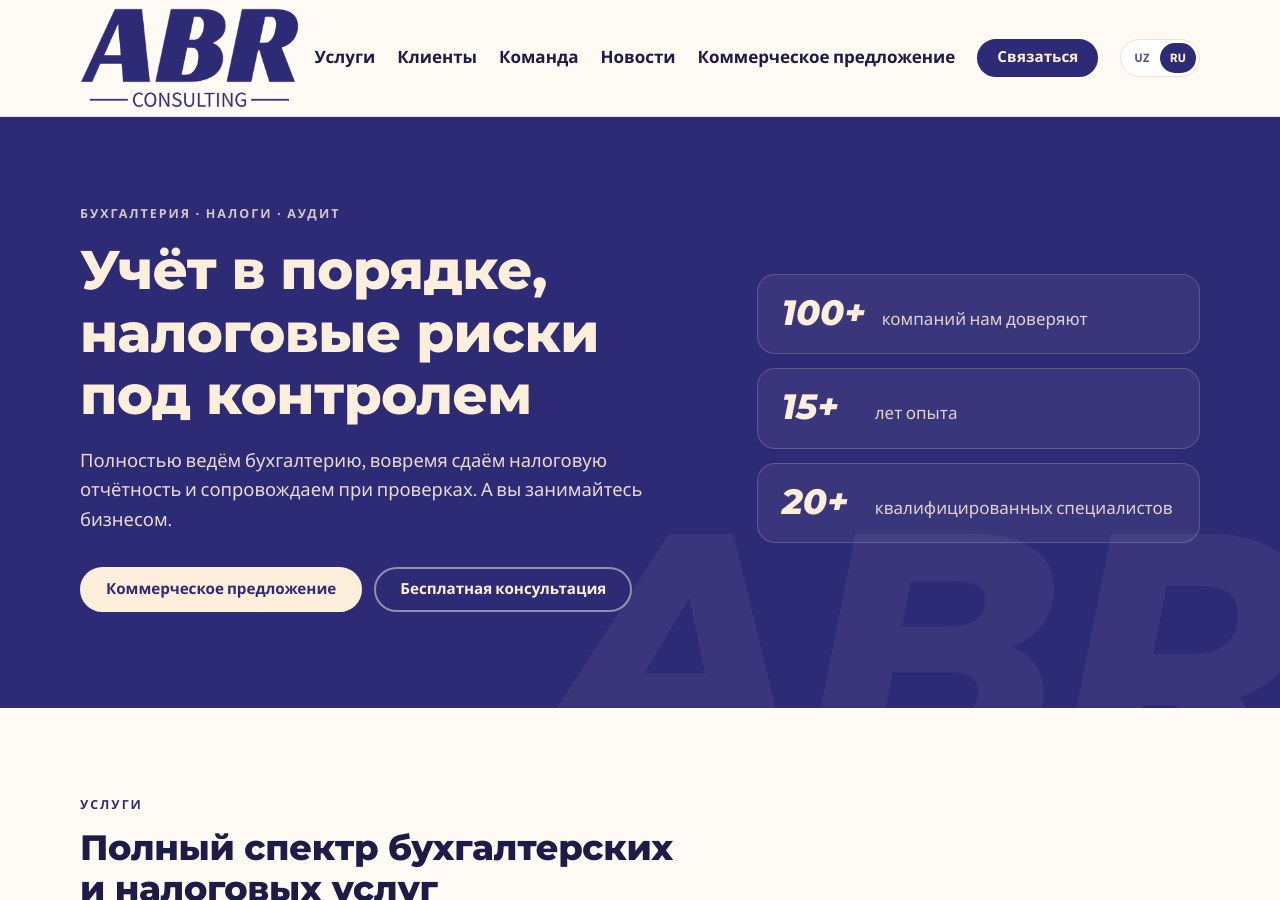
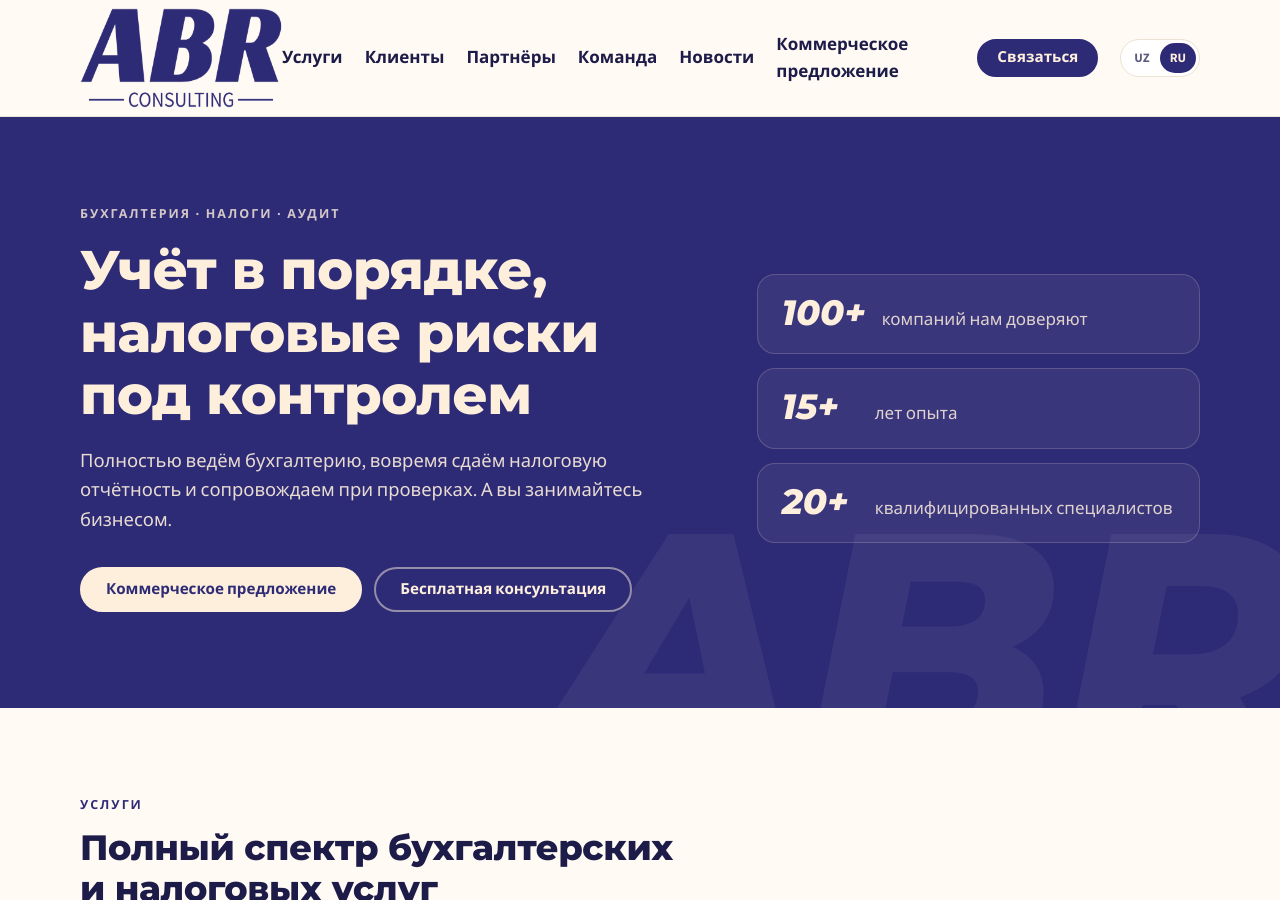
Before and after one commit to abrorhasanov365-sys/abr-consulting.uz, a Jekyll site: the page built from ru/index.html, in a window 1280 px wide and 900 px high. Built offline with Jekyll 4.4.1, drawn with Linux system fonts in a browser that asks for light colours.

Commit message:
Menyu: Партнёры (RU)

```diff
--- a/_data/ru/nav.yml
+++ b/_data/ru/nav.yml
@@ -2,6 +2,8 @@
   url: /ru/#uslugi
 - title: Клиенты
   url: /ru/#klienty
+- title: Партнёры
+  url: /ru/#partnery
 - title: Команда
   url: /ru/#komanda
 - title: Новости
```
